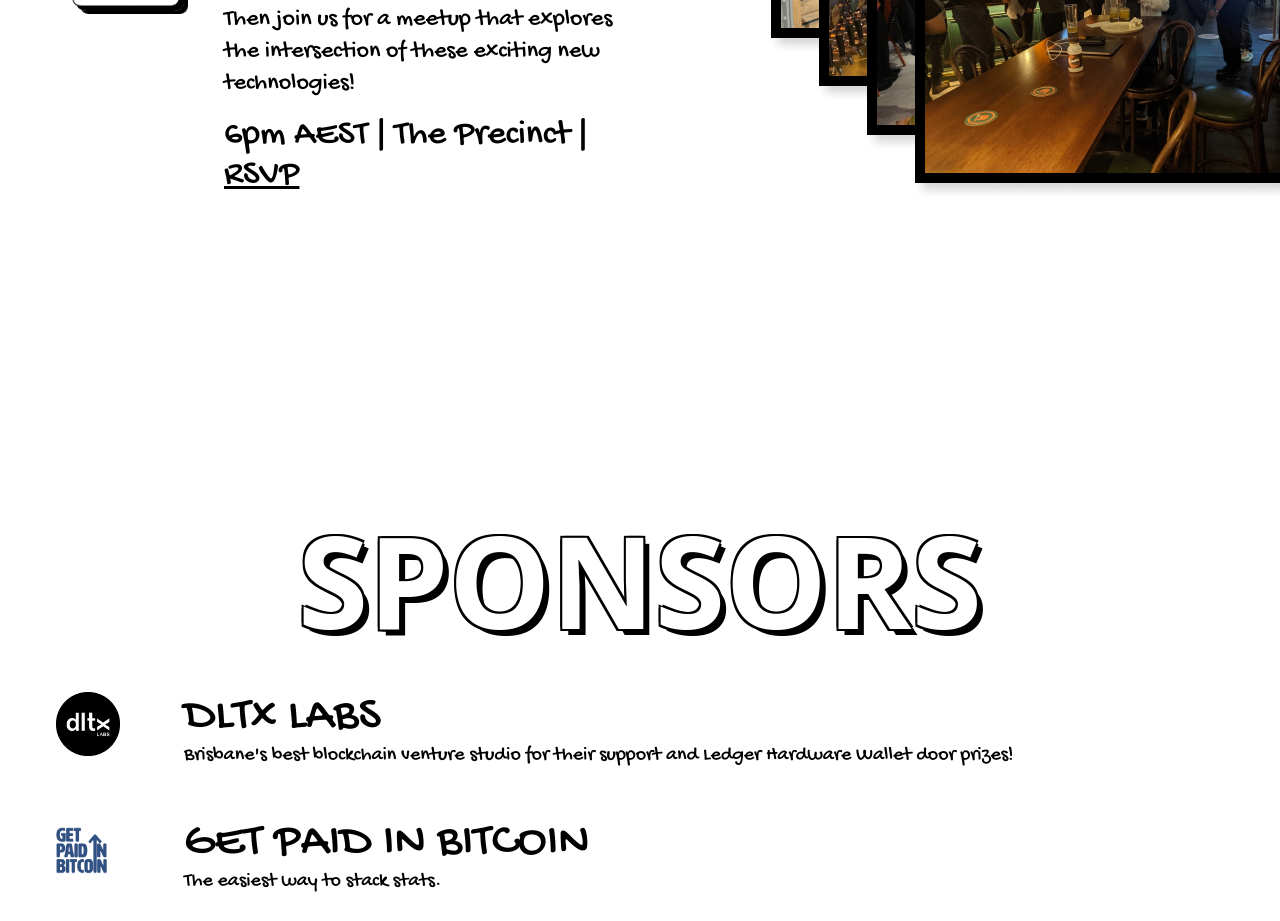
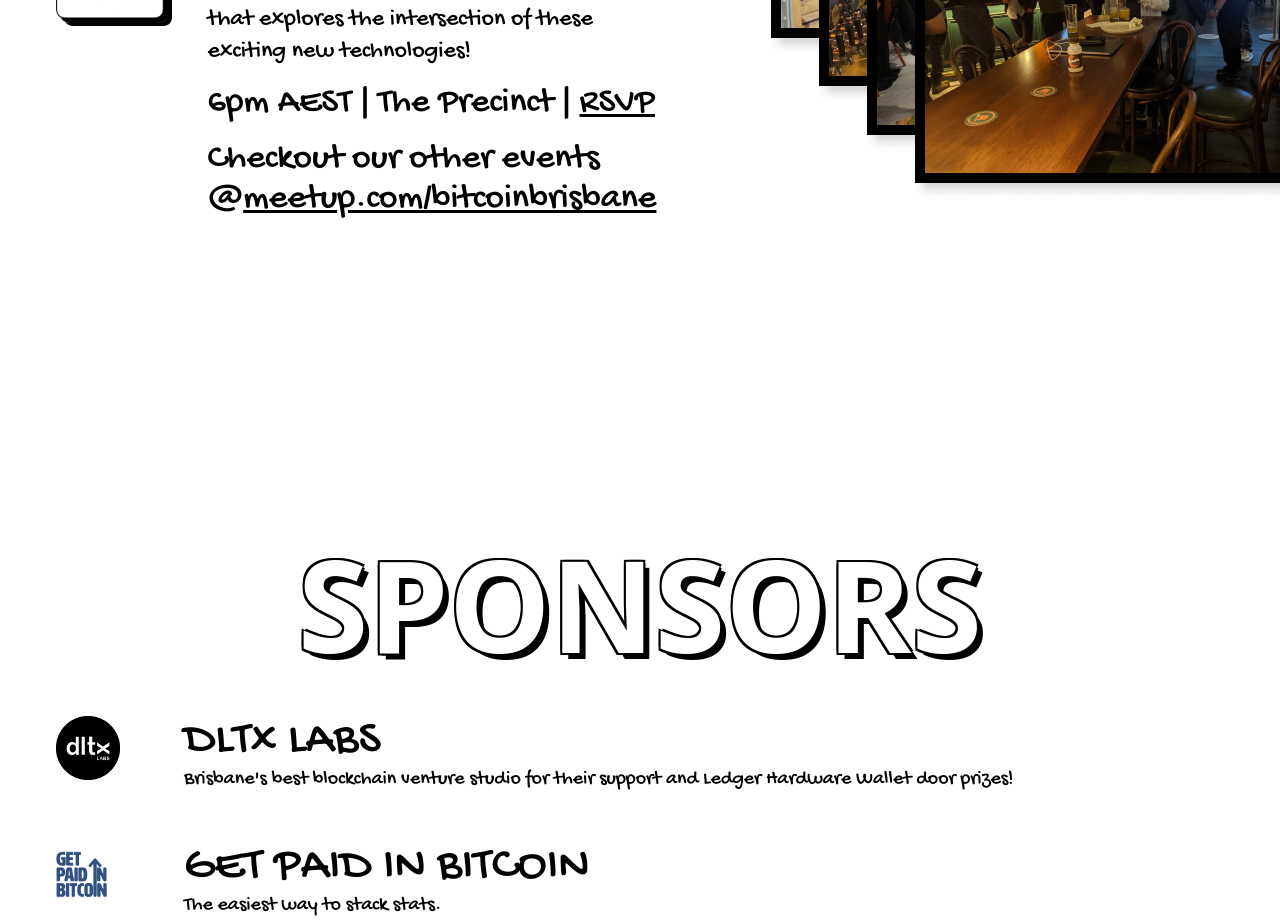
Before and after one commit to bitcoinbrisbane/bitcoinbrisbane-website, a React (Vite) app: page / in a window 1280 px wide. Shown: the part 1360-2281 px from the top of the page. Built offline with nearby package versions, Linux system fonts and the light colour scheme; no server answers; a web font is replaced by a local one; what tailwind-heropatterns would draw is missing.

Commit message:
chore: add links

```diff
--- a/src/components/NextMeetup.tsx
+++ b/src/components/NextMeetup.tsx
@@ -30,13 +30,26 @@
               6pm AEST | The Precinct |{" "}
               <a
                 className="underline underline-offset-4"
-                href="https://www.meetup.com/bitcoinbrisbane/events/291902672/"
+                href="https://www.meetup.com/bitcoinbrisbane/"
                 target="_blank"
                 rel="noopener noreferrer"
               >
                 RSVP
               </a>
             </span>
+          </div>
+          <div className="hidden lg:flex flex-col gap-y-4">
+            <p className="mt-4 text-4xl">
+              Checkout our other events @
+              <a
+                className="underline underline-offset-4"
+                href="https://www.meetup.com/bitcoinbrisbane/"
+                target="_blank"
+                rel="noopener noreferrer"
+              >
+              meetup.com/bitcoinbrisbane
+              </a>
+            </p>
           </div>
         </div>
       </div>
```
